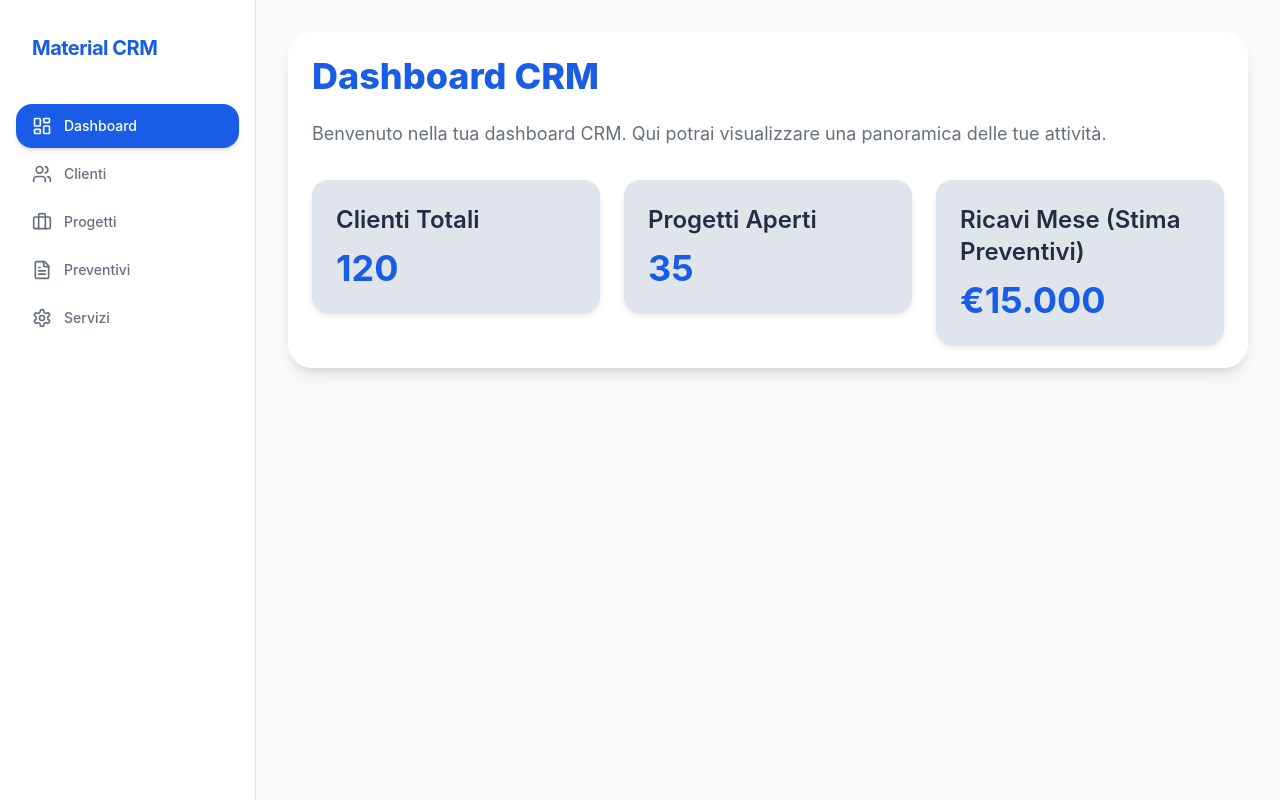
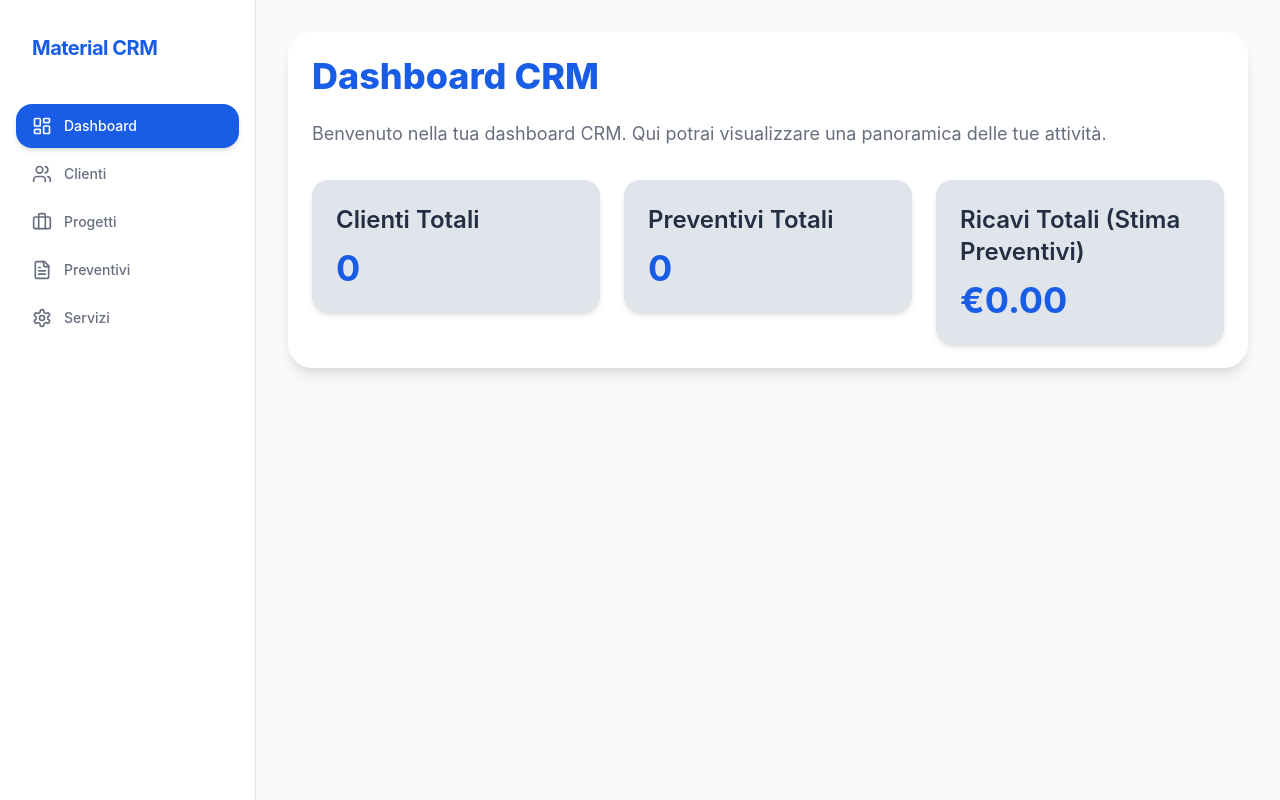
Before and after one commit to Giorgio-g97/crm-photo, a React (Vite) app: page /dashboard in a window 1280 px wide. Built offline with nearby package versions, Linux system fonts and the light colour scheme.

Commit message:
[dyad] wrote 1 file(s)

```diff
--- a/src/pages/Dashboard.tsx
+++ b/src/pages/Dashboard.tsx
@@ -1,9 +1,27 @@
 "use client";
 
-import React from "react";
+import React, { useEffect, useState } from "react";
 import { Link } from "react-router-dom";
+import { getClients, getQuotes } from "@/utils/localStorage"; // Importa le funzioni per ottenere i dati
 
 const Dashboard = () => {
+  const [totalClients, setTotalClients] = useState(0);
+  const [totalQuotes, setTotalQuotes] = useState(0);
+  const [estimatedRevenue, setEstimatedRevenue] = useState(0);
+
+  useEffect(() => {
+    // Carica i dati dal localStorage
+    const clients = getClients();
+    const quotes = getQuotes();
+
+    setTotalClients(clients.length);
+    setTotalQuotes(quotes.length);
+
+    // Calcola il ricavo totale stimato dai preventivi
+    const revenue = quotes.reduce((sum, quote) => sum + quote.total, 0);
+    setEstimatedRevenue(revenue);
+  }, []); // L'array vuoto assicura che l'effetto venga eseguito solo una volta al mount
+
   return (
     <div className="p-6 bg-card text-card-foreground rounded-xl shadow-lg">
       <h1 className="text-4xl font-extrabold text-primary mb-6">Dashboard CRM</h1>
@@ -15,21 +33,21 @@ const Dashboard = () => {
         <Link to="/customers" className="block">
           <div className="bg-secondary p-6 rounded-lg shadow-md hover:shadow-xl transition-shadow duration-300 cursor-pointer">
             <h2 className="text-2xl font-semibold text-secondary-foreground mb-3">Clienti Totali</h2>
-            <p className="text-4xl font-bold text-primary">120</p>
-          </div>
-        </Link>
-
-        <Link to="/projects" className="block">
-          <div className="bg-secondary p-6 rounded-lg shadow-md hover:shadow-xl transition-shadow duration-300 cursor-pointer">
-            <h2 className="text-2xl font-semibold text-secondary-foreground mb-3">Progetti Aperti</h2>
-            <p className="text-4xl font-bold text-primary">35</p>
+            <p className="text-4xl font-bold text-primary">{totalClients}</p>
           </div>
         </Link>
 
         <Link to="/quotes" className="block">
           <div className="bg-secondary p-6 rounded-lg shadow-md hover:shadow-xl transition-shadow duration-300 cursor-pointer">
-            <h2 className="text-2xl font-semibold text-secondary-foreground mb-3">Ricavi Mese (Stima Preventivi)</h2>
-            <p className="text-4xl font-bold text-primary">€15.000</p>
+            <h2 className="text-2xl font-semibold text-secondary-foreground mb-3">Preventivi Totali</h2>
+            <p className="text-4xl font-bold text-primary">{totalQuotes}</p>
+          </div>
+        </Link>
+
+        <Link to="/quotes" className="block">
+          <div className="bg-secondary p-6 rounded-lg shadow-md hover:shadow-xl transition-shadow duration-300 cursor-pointer">
+            <h2 className="text-2xl font-semibold text-secondary-foreground mb-3">Ricavi Totali (Stima Preventivi)</h2>
+            <p className="text-4xl font-bold text-primary">€{estimatedRevenue.toFixed(2)}</p>
           </div>
         </Link>
       </div>
```
